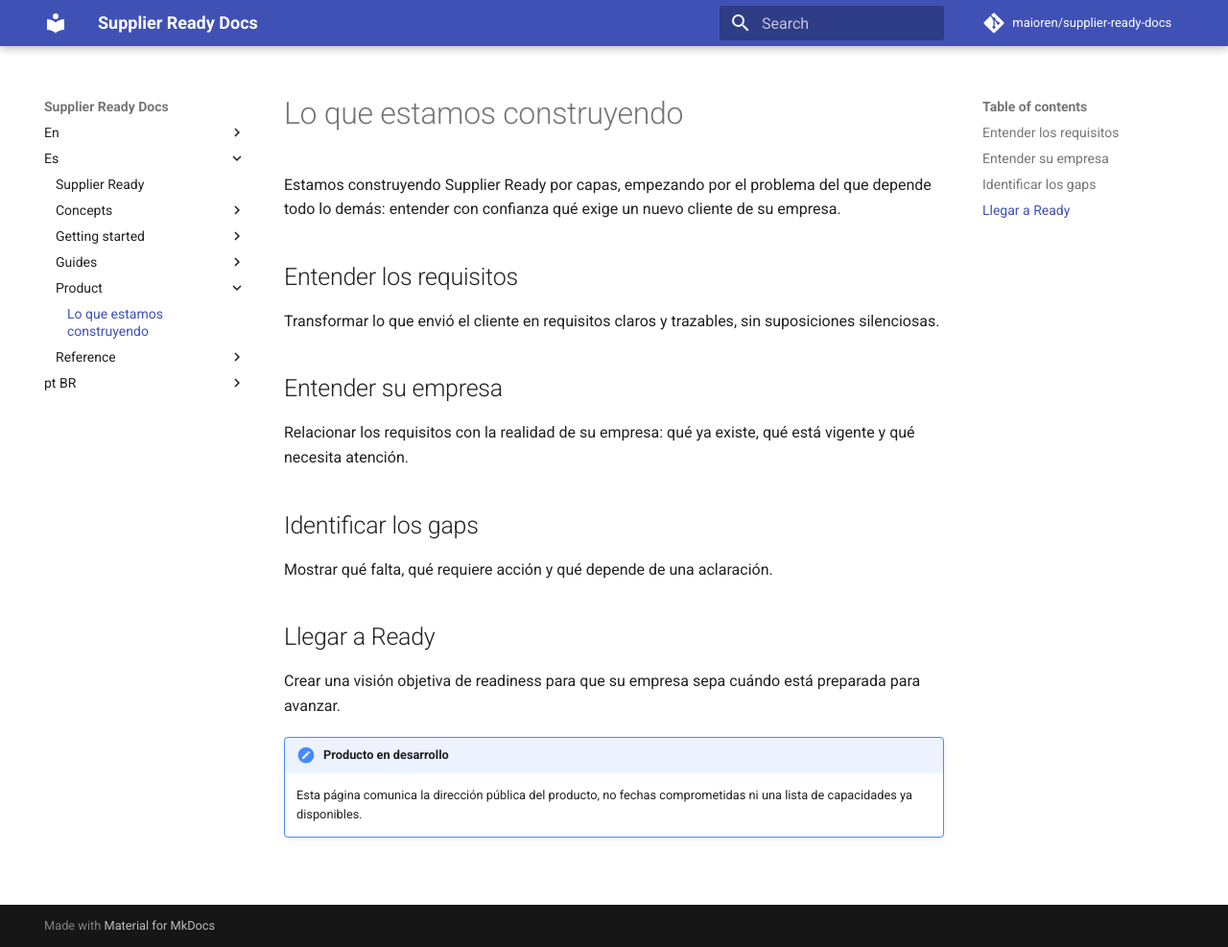
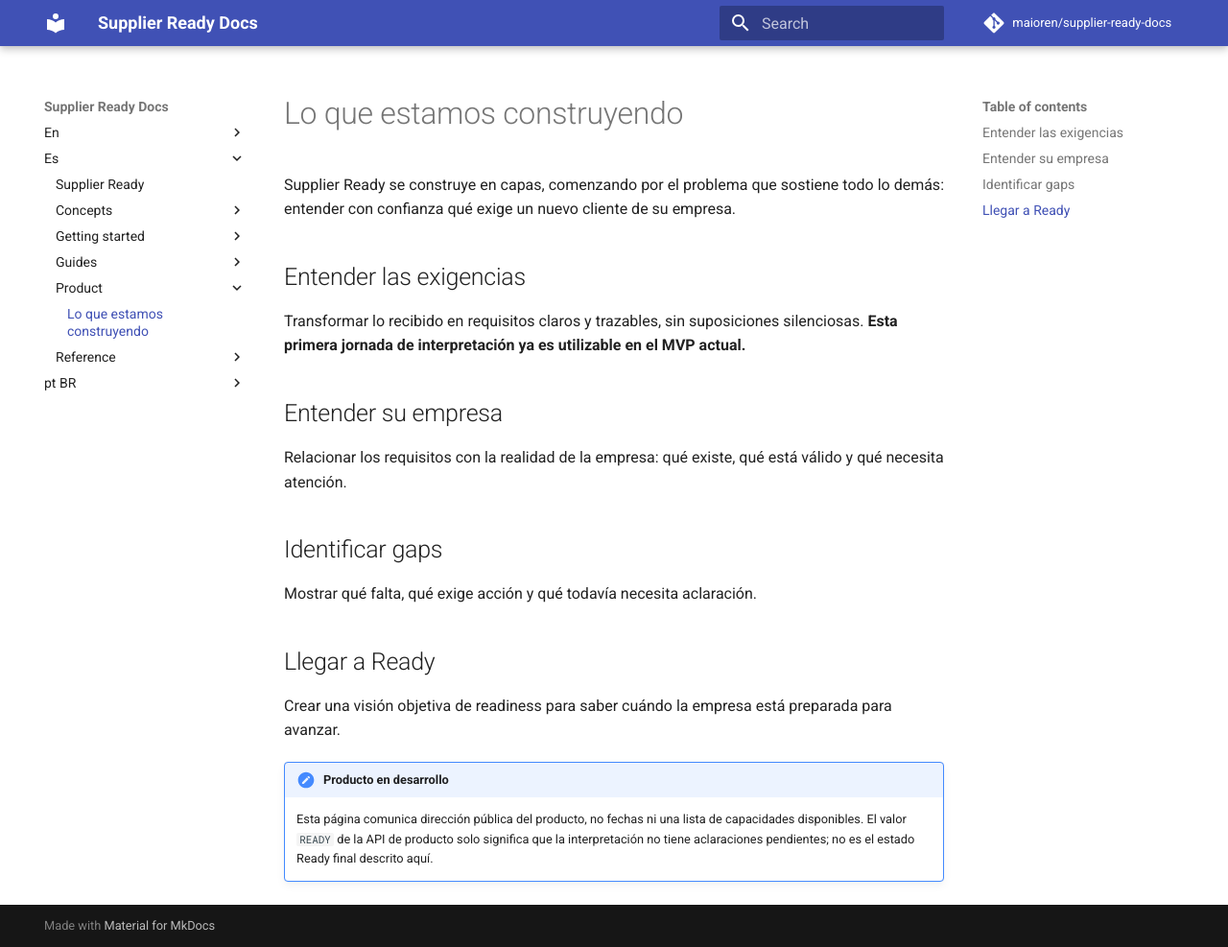
Before and after one commit to maioren/supplier-ready-docs, an MkDocs documentation site: the page built from docs/es/product/roadmap.md, in a window 1280 px wide and 987 px high. Shown: the whole window at 96% size. Built offline with MkDocs 1.6.1 and Material for MkDocs 9.7.7, drawn with Linux system fonts in a browser that asks for light colours; comment, search, counter and statistics services are not loaded.

Commit message:
docs: synchronize Spanish product roadmap

```diff
--- a/docs/es/product/roadmap.md
+++ b/docs/es/product/roadmap.md
@@ -1,22 +1,22 @@
 # Lo que estamos construyendo
 
-Estamos construyendo Supplier Ready por capas, empezando por el problema del que depende todo lo demás: entender con confianza qué exige un nuevo cliente de su empresa.
+Supplier Ready se construye en capas, comenzando por el problema que sostiene todo lo demás: entender con confianza qué exige un nuevo cliente de su empresa.
 
-## Entender los requisitos
+## Entender las exigencias
 
-Transformar lo que envió el cliente en requisitos claros y trazables, sin suposiciones silenciosas.
+Transformar lo recibido en requisitos claros y trazables, sin suposiciones silenciosas. **Esta primera jornada de interpretación ya es utilizable en el MVP actual.**
 
 ## Entender su empresa
 
-Relacionar los requisitos con la realidad de su empresa: qué ya existe, qué está vigente y qué necesita atención.
+Relacionar los requisitos con la realidad de la empresa: qué existe, qué está válido y qué necesita atención.
 
-## Identificar los gaps
+## Identificar gaps
 
-Mostrar qué falta, qué requiere acción y qué depende de una aclaración.
+Mostrar qué falta, qué exige acción y qué todavía necesita aclaración.
 
 ## Llegar a Ready
 
-Crear una visión objetiva de readiness para que su empresa sepa cuándo está preparada para avanzar.
+Crear una visión objetiva de readiness para saber cuándo la empresa está preparada para avanzar.
 
 !!! note "Producto en desarrollo"
-    Esta página comunica la dirección pública del producto, no fechas comprometidas ni una lista de capacidades ya disponibles.
+    Esta página comunica dirección pública del producto, no fechas ni una lista de capacidades disponibles. El valor `READY` de la API de producto solo significa que la interpretación no tiene aclaraciones pendientes; no es el estado Ready final descrito aquí.
```
